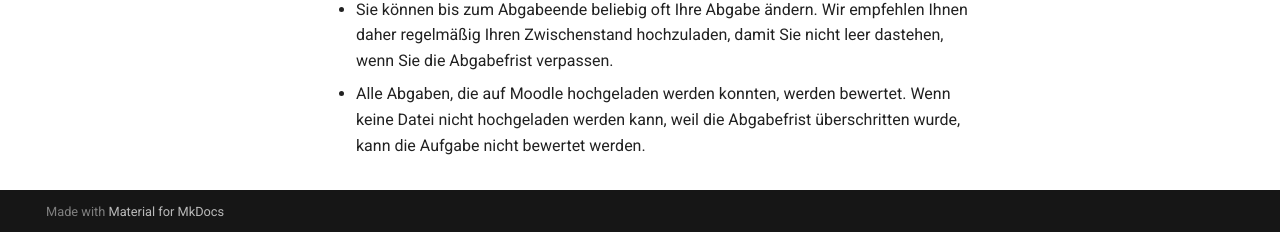
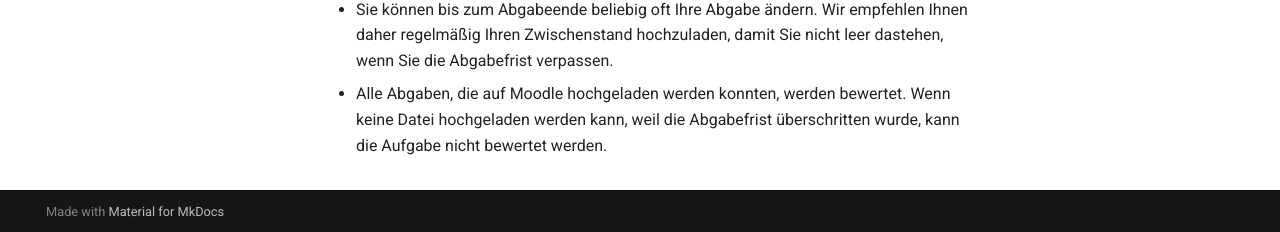
Before and after one commit to tudagrade/wiki, an MkDocs documentation site: the page built from docs/exercises/export-upload.md, in a window 1280 px wide and 900 px high, scrolled down 792 px. Shown: the part 665-897 px from the top of the window. Built offline with MkDocs 1.6.1 and Material for MkDocs 9.7.7, drawn with Linux system fonts in a browser that asks for light colours; comment, search, counter and statistics services are not loaded.

Commit message:
Fix typo

```diff
--- a/docs/exercises/export-upload.md
+++ b/docs/exercises/export-upload.md
@@ -35,7 +35,7 @@
 * Laden Sie nun die zuvor erstellte Datei in [Moodle] bei der entsprechenden Abgabe hoch.
     * Sie finden das Abgabemodule auf der selben Seite, wie auch das Übungsblatt, unter dem Namen **"Abgabe zu Übungsblatt X"**
     * Sie können bis zum Abgabeende beliebig oft Ihre Abgabe ändern. Wir empfehlen Ihnen daher regelmäßig Ihren Zwischenstand hochzuladen, damit Sie nicht leer dastehen, wenn Sie die Abgabefrist verpassen.
-    * Alle Abgaben, die auf Moodle hochgeladen werden konnten, werden bewertet. Wenn keine Datei nicht hochgeladen werden kann, weil die Abgabefrist überschritten wurde, kann die Aufgabe nicht bewertet werden.
+    * Alle Abgaben, die auf Moodle hochgeladen werden konnten, werden bewertet. Wenn keine Datei hochgeladen werden kann, weil die Abgabefrist überschritten wurde, kann die Aufgabe nicht bewertet werden.
 
 [Moodle]: https://moodle.informatik.tu-darmstadt.de/course/view.php?id=1248
 [Gradle Task]: https://wiki.tudalgo.org/exercises/edit/#gradle-tasks
```
